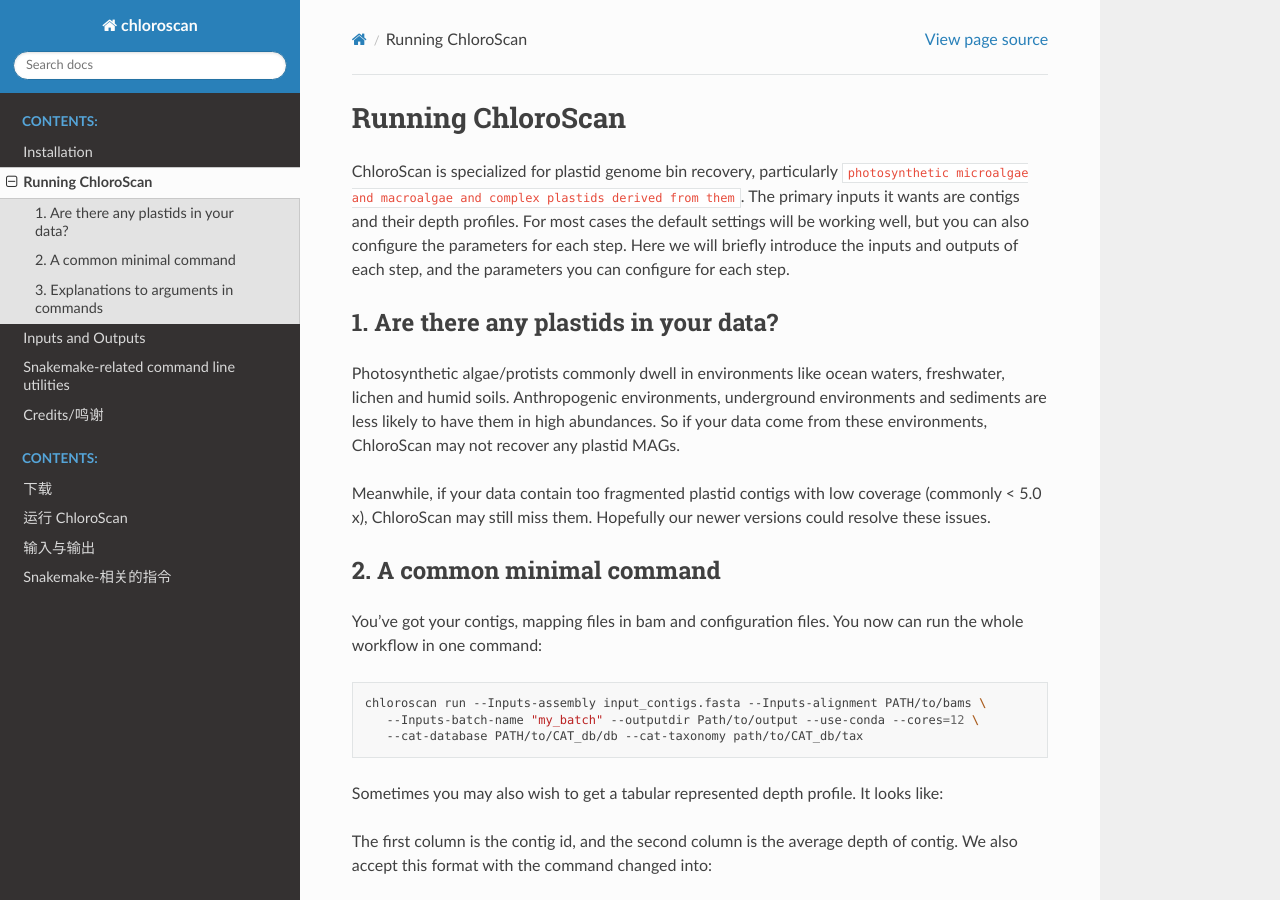
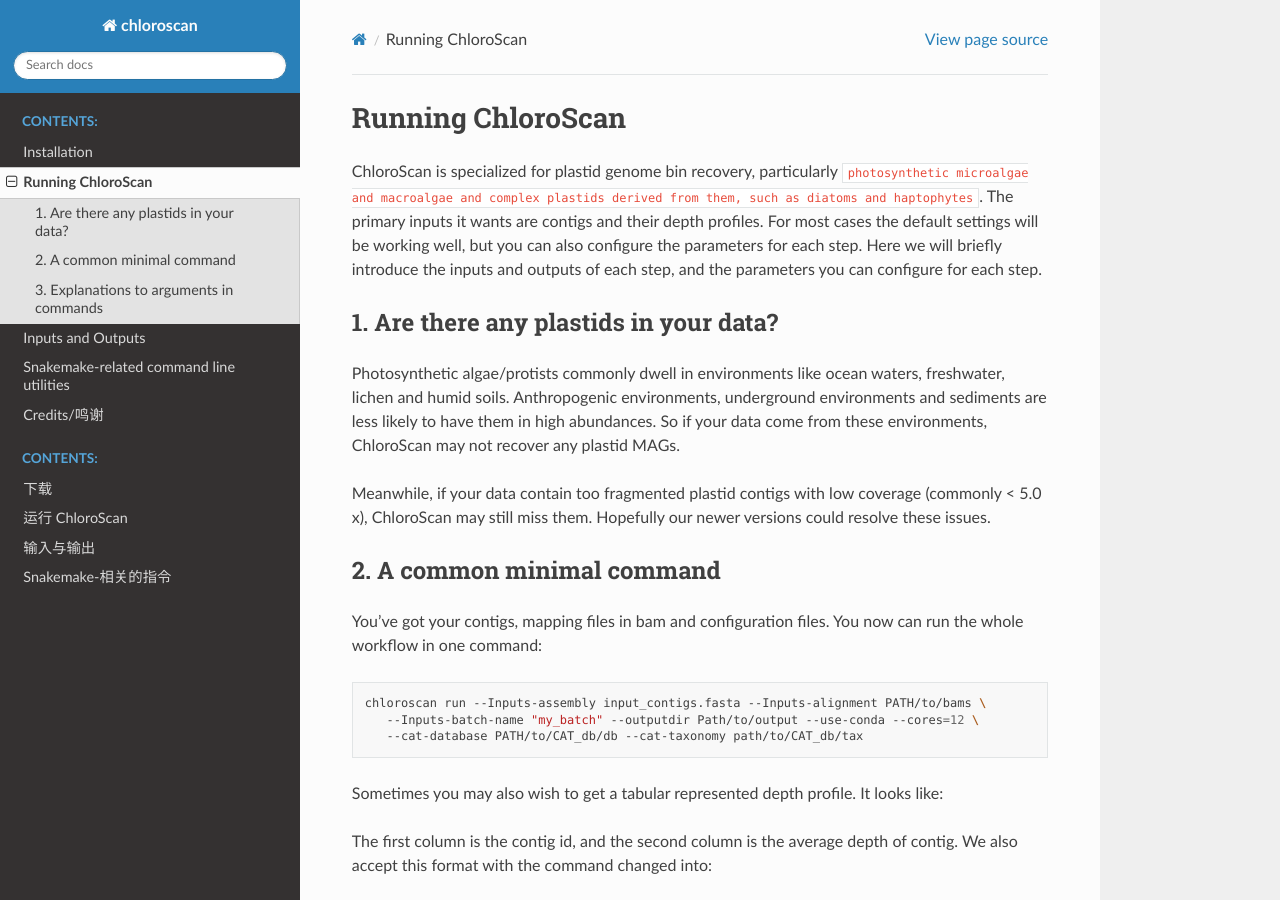
Before and after one commit to Andyargueasae/chloroscan, a Sphinx documentation site: the page built from docs/source/main/how_to_run.rst, in a window 1280 px wide and 900 px high. Built offline with Sphinx 7.4.7 and the Read the Docs theme 3.1.0, drawn with Linux system fonts in a browser that asks for light colours.

```diff
--- a/docs/source/main/how_to_run.rst
+++ b/docs/source/main/how_to_run.rst
@@ -3,7 +3,7 @@
 Running ChloroScan
 ======================
 
-ChloroScan is specialized for plastid genome bin recovery, particularly ``photosynthetic microalgae and macroalgae and complex plastids derived from them``. The primary inputs it wants are contigs and their depth profiles.
+ChloroScan is specialized for plastid genome bin recovery, particularly ``photosynthetic microalgae and macroalgae and complex plastids derived from them, such as diatoms and haptophytes``. The primary inputs it wants are contigs and their depth profiles.
 For most cases the default settings will be working well, but you can also configure the parameters for each step. Here we will briefly introduce the inputs and outputs of each step, and the parameters you can configure for each step.
 
 1. Are there any plastids in your data?
```
